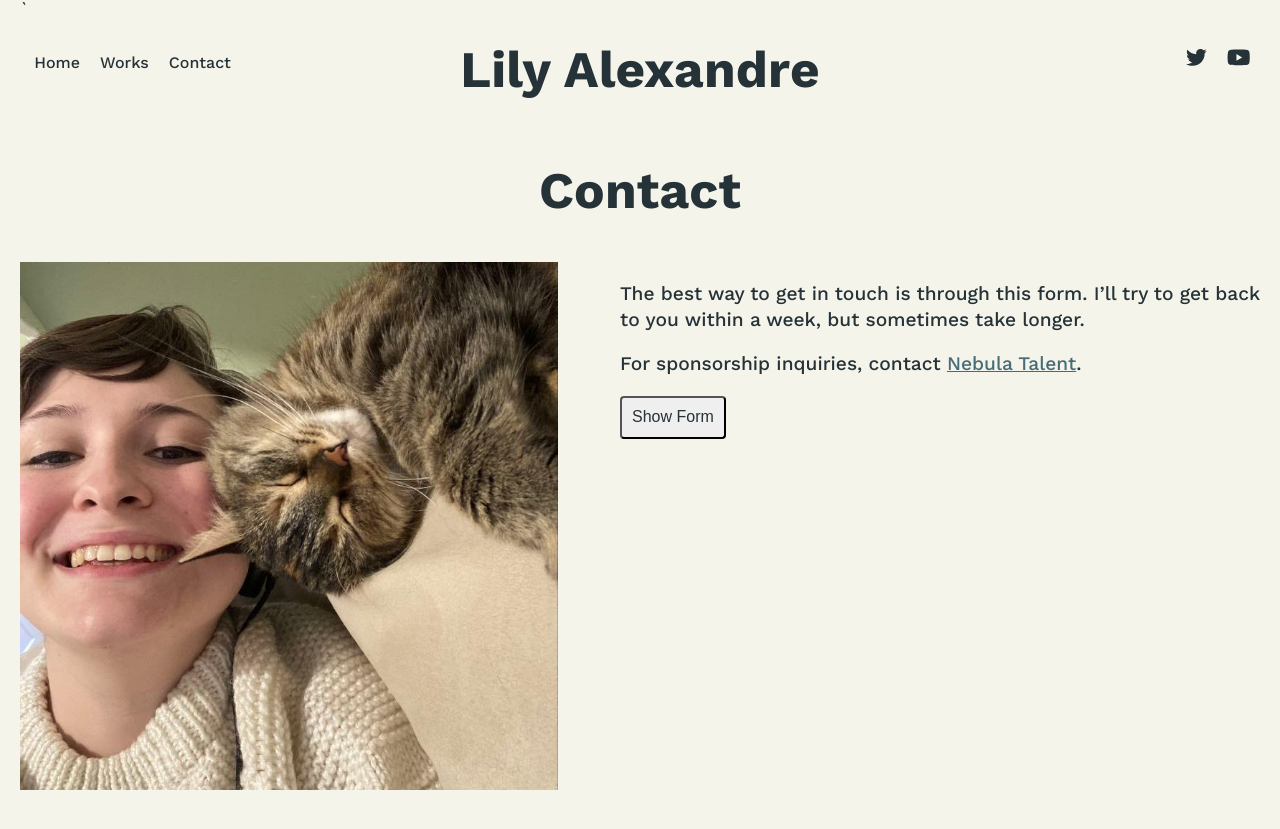
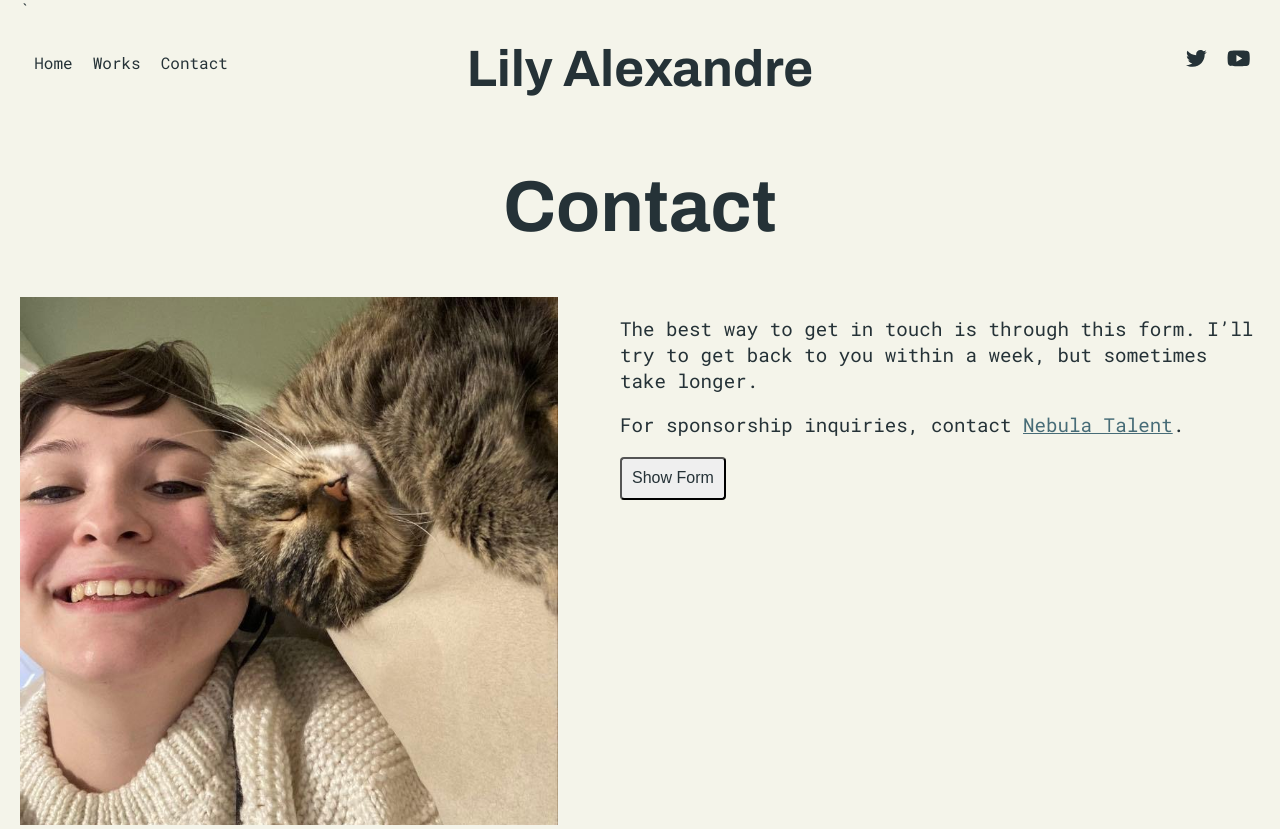
Before and after one commit to s-avery/lily, a React (Create React App) app: page /Contact in a window 1280 px wide. Before the commit the page ends 800 px from the top, so only its background shows below. Built offline with nearby package versions, Linux system fonts and the light colour scheme; the HTML template or start-up script is replaced by a standard one.

Commit message:
final tweaks, font adjustment, underline style wavy, h1 normalization

```diff
--- a/src/Components/Contact.js
+++ b/src/Components/Contact.js
@@ -23,7 +23,7 @@ const Contact = () => {
 		<>
 			<Header />
 			<main className="contact">
-				<h2>Contact</h2>
+				<h1 className="contact__title">Contact</h1>
 				<div className="contact__container">
 					<div className="contact__image">
 						<img
--- a/src/Components/Home.js
+++ b/src/Components/Home.js
@@ -16,7 +16,7 @@ const Home = () => {
 						/>
 					</div>
 					<div className="home__about">
-						<h1>Lily Alexandre</h1>
+						<h1>About Me</h1>
 
 						<p>
 							Lily Alexandre is a filmmaker and writer based in
@@ -31,8 +31,8 @@ const Home = () => {
 							>
 								Depanneur Films
 							</a>
-							, including <em>Lia, 19</em> (spring 2023) and has directed
-							several music videos.
+							, including <em>Lia, 19</em> (spring 2023) and has
+							directed several music videos.
 						</p>
 					</div>
 				</div>
--- a/src/Components/Works.js
+++ b/src/Components/Works.js
@@ -9,9 +9,9 @@ const Works = () => {
 			<Header />
 
 			<main className="works">
-				<h2>Works</h2>
+				<h1 className="works__title">Works</h1>
 
-				<h3 className="hits">The Hits</h3>
+				<h3 className="works__hits">The Hits</h3>
 				<div className="works__eyecatchers">
 					<div className="works__thumbnail">
 						<p className="works__eyecatcherTitle">
--- a/src/Styles/BaseStyles.scss
+++ b/src/Styles/BaseStyles.scss
@@ -26,11 +26,14 @@ body {
 
 .noDecorationAnchor {
 	text-decoration: underline;
+	text-decoration-style: solid;
+
 	color: $olive;
 
 	&:hover,
 	&:focus {
 		text-decoration: underline;
+		text-decoration-style: wavy;
 		color: $olive;
 	}
 }
--- a/src/Styles/Contact.scss
+++ b/src/Styles/Contact.scss
@@ -1,5 +1,5 @@
 .contact {
-	h2 {
+	&__title {
 		text-align: center;
 	}
 
--- a/src/Styles/Typography.scss
+++ b/src/Styles/Typography.scss
@@ -1,11 +1,12 @@
 // !TYPOGRAPHY
-// *Import Work Sans
-@import url("https://fonts.googleapis.com/css2?family=Work+Sans:wght@500;700&display=swap");
+// *Import Archivo + Roboto
+@import url("https://fonts.googleapis.com/css2?family=Archivo:wght@700&family=Roboto+Mono&display=swap");
+
 // *REM
 body {
 	font-size: 16px;
 	color: $dark;
-	font-family: "Work Sans", sans-serif;
+	font-family: "Roboto Mono", monospace;
 }
 
 // *Headers
@@ -14,7 +15,7 @@ h2,
 h3,
 h4 {
 	font-weight: 700;
-	// line-height: 1.2rem;
+	font-family: "Archivo", sans-serif;
 	letter-spacing: 0.01rem;
 }
 
--- a/src/Styles/Works.scss
+++ b/src/Styles/Works.scss
@@ -51,6 +51,8 @@
 			&:hover,
 			&:focus {
 				text-decoration: underline;
+				text-decoration-style: wavy;
+				text-decoration-skip-ink: none;
 				color: $olive;
 			}
 		}
```
